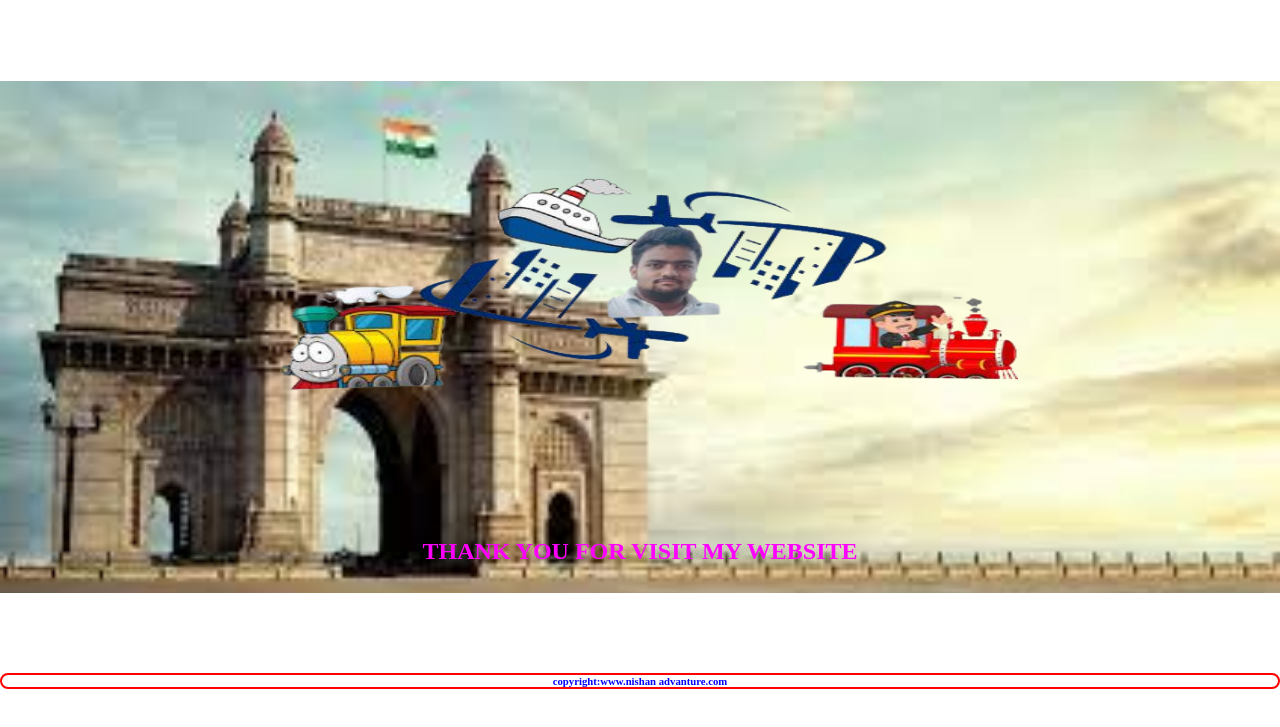
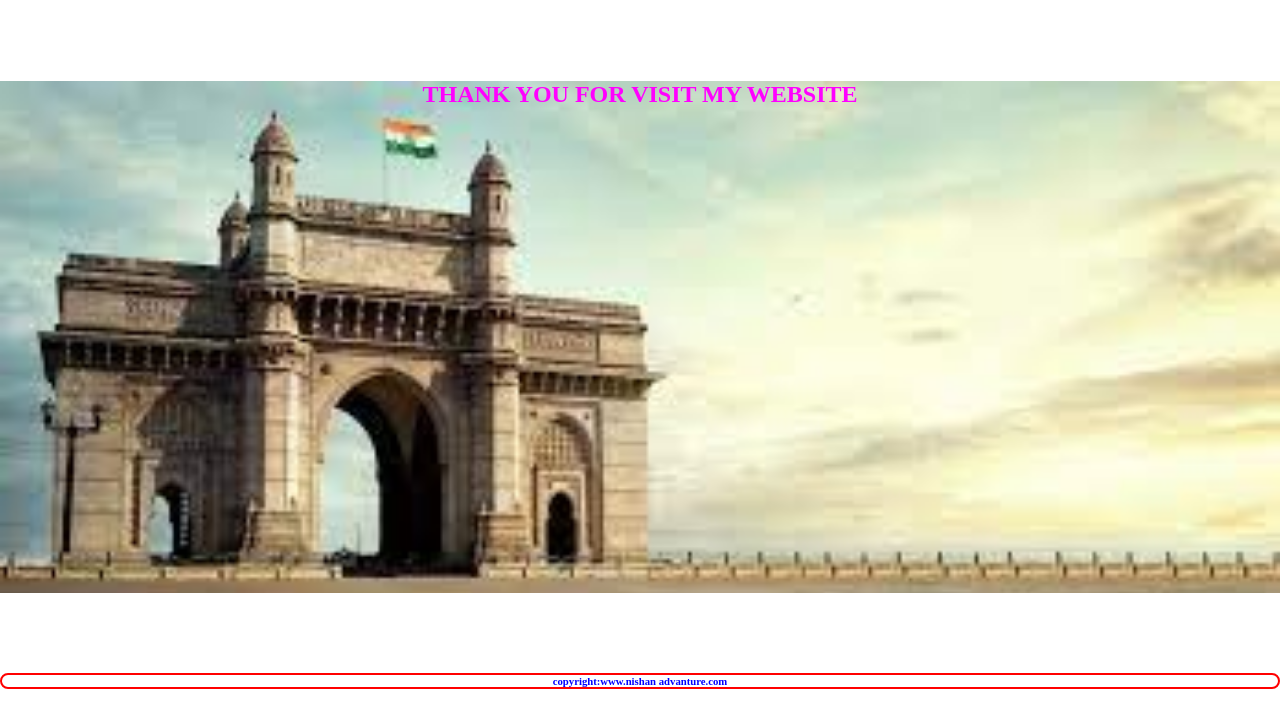
Before and after one commit to KoushikNishan/advanture, a plain HTML site: page index.html in a window 1280 px wide. Shown: the part 4611-5338 px from the top of the page. Drawn offline with Linux system fonts and the light colour scheme.

Commit message:
Update index.html

```diff
--- a/index.html
+++ b/index.html
@@ -184,7 +184,7 @@
 </section>
 <section class="tank">
     <div class="ok">
-    <img src="tank1.png" alt="" class="log">
+
     <h1>
         THANK YOU FOR VISIT MY WEBSITE
     </h1>
```
